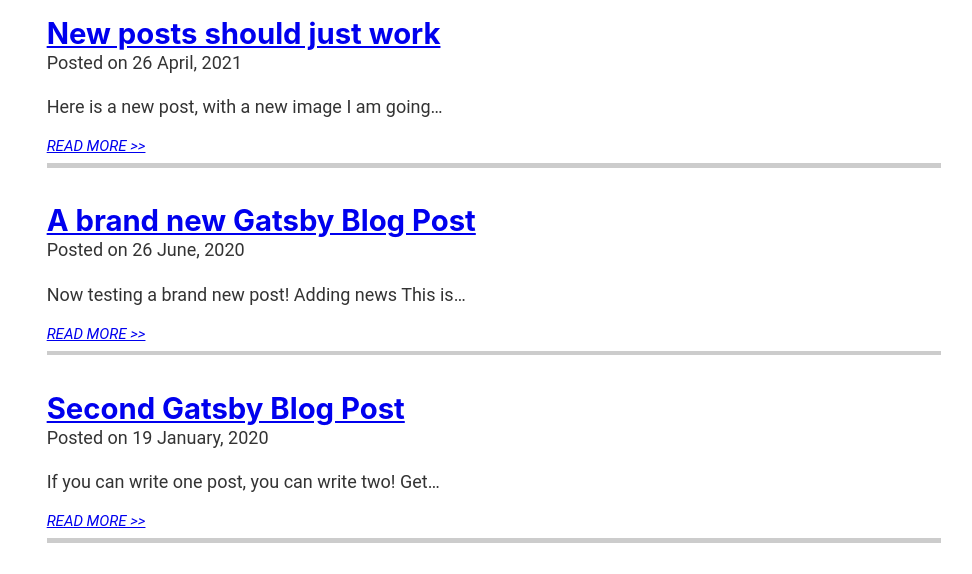
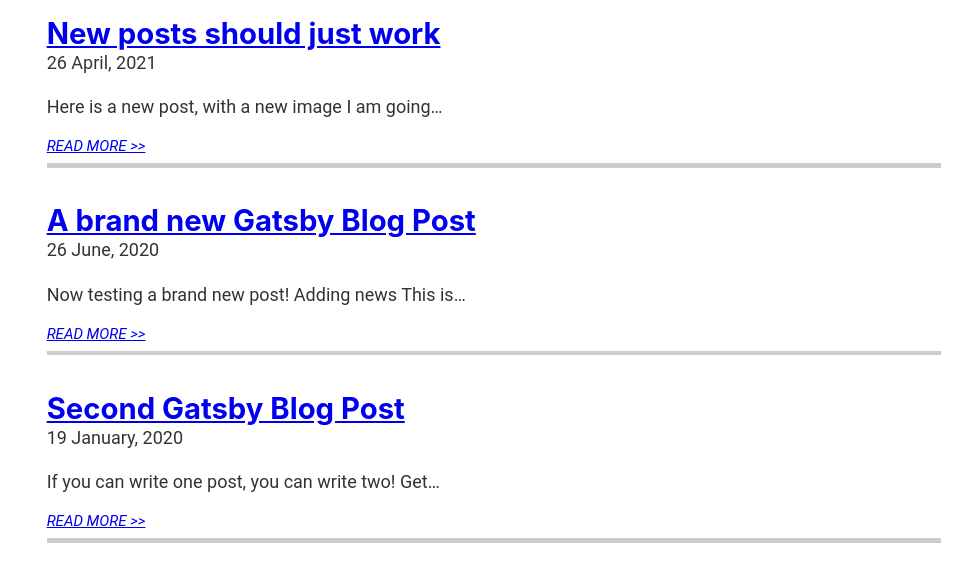
Before and after one commit to sarah11918/sgatz-personal, a Gatsby site: page /blog in a window 1280 px wide. Shown: the part 226-800 px from the top of the page, without its empty margins (159-1131 px from the left). Built offline with nearby package versions, Linux system fonts and the light colour scheme; Gatsby itself is replaced by a stand-in of ours.

Commit message:
Fixed formatting, and made just a date instead of "posted on"

```diff
--- a/src/pages/blog.js
+++ b/src/pages/blog.js
@@ -41,7 +41,7 @@
               </h2>
                <div>
                 <span>
-                  Posted on {edge.node.frontmatter.date}
+                  {edge.node.frontmatter.date}
                 </span>
               </div>
               <p style={{marginTop: `1em`}}>{edge.node.excerpt}</p>
```
Also changed, not shown: src/templates/blog-post.js (+4 -3 lines).
